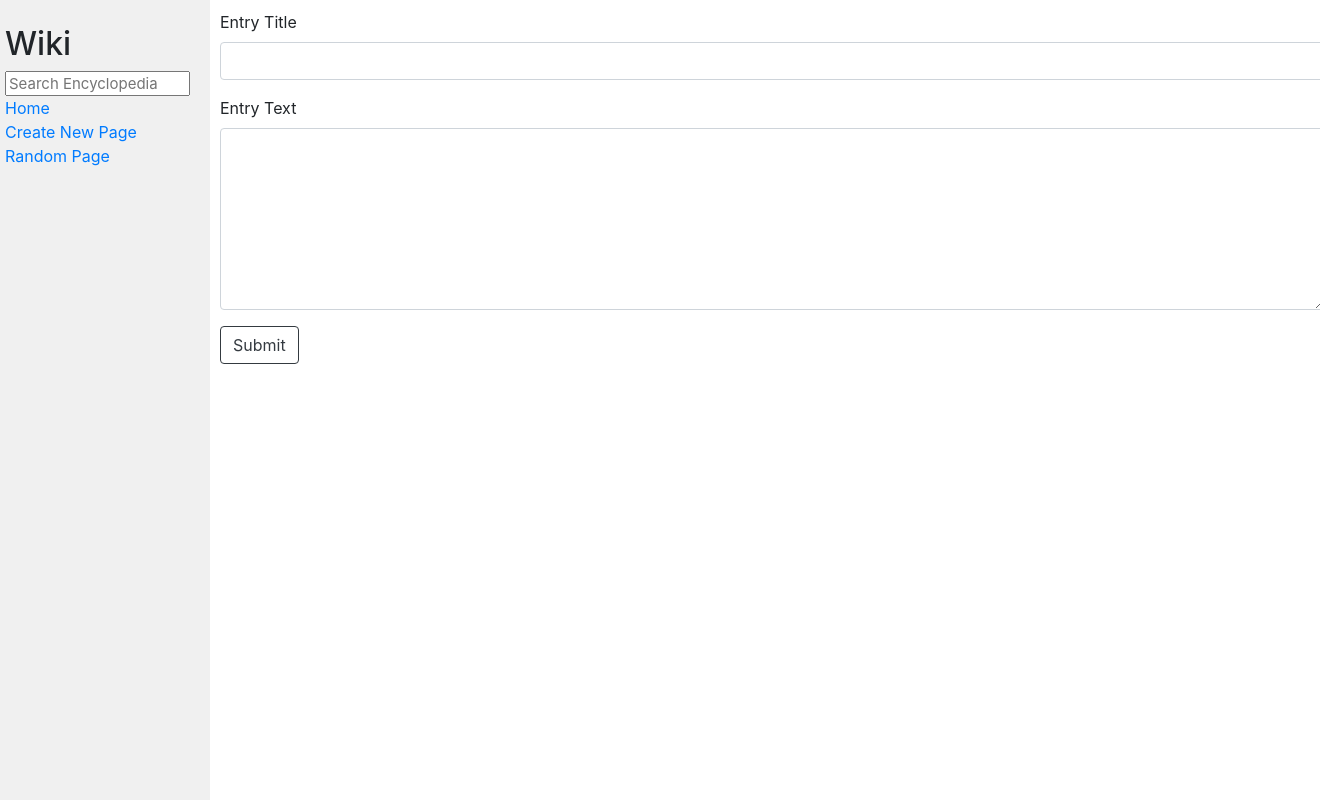
After one commit to AmmarCode/wiki-CS50-project1, a Django app: page /new in a window 1320 px wide; the page is wider, and only the part inside the window is pictured. The commit adds this page. Run offline with Django 3.2, Linux system fonts and the light colour scheme; some libraries are stand-ins or nearby versions.

Commit message:
Feat: Add Creat & Save New Entry

```diff
--- a/encyclopedia/templates/encyclopedia/layout.html
+++ b/encyclopedia/templates/encyclopedia/layout.html
@@ -19,7 +19,7 @@
                     <a href="{% url 'index' %}">Home</a>
                 </div>
                 <div>
-                    <a href="#">Create New Page</a>
+                    <a href="{% url 'new' %}">Create New Page</a>
                 </div>
                 <div>
                    <a href="#" >Random Page</a>
--- /dev/null
+++ b/encyclopedia/templates/encyclopedia/new.html
@@ -0,0 +1,19 @@
+{% extends "encyclopedia/layout.html" %}
+ {% block title %}
+    New Entry
+ {% endblock %}
+
+ {% block body %}
+    <form action="{% url 'save' %}" method="POST">
+        {% csrf_token %}
+        <div class="form-group">
+            <label for="exampleFormControlInput1">Entry Title</label>
+            <input type="text" name="title" class="form-control" id="exampleFormControlInput1" autocomplete="off">
+        </div>
+        <div class="form-group">
+            <label for="exampleFormControlTextarea1">Entry Text</label>
+            <textarea class="form-control" name="text" id="exampleFormControlTextarea1" rows="7" autocomplete="off"></textarea>
+        </div>
+        <button type="submit" class="btn btn-outline-dark">Submit</button>
+    </form>
+ {% endblock %}
--- a/encyclopedia/urls.py
+++ b/encyclopedia/urls.py
@@ -4,5 +4,7 @@ from . import views
 
 urlpatterns = [
     path("", views.index, name="index"),
-    path("wiki/<str:entry>/", views.entry, name="entry")
+    path("wiki/<str:entry>/", views.entry, name="entry"),
+    path("new", views.new, name='new'),
+    path("save", views.save, name='save')
 ]
--- a/encyclopedia/views.py
+++ b/encyclopedia/views.py
@@ -26,3 +26,21 @@ def entry(request, entry):
             "entry": converted_entry,
             "entry_title": entry.upper()
         })
+
+def new(request):
+    return render(request, "encyclopedia/new.html")
+
+def save(request):
+    if request.method == 'POST':
+        input_title = request.POST['title']
+        input_text = request.POST['text']
+        entries = util.list_entries()
+        if input_title in entries:
+            return render(request, 'encyclopedia/entry_exists')
+        else:
+            util.save_entry(input_title, input_text)
+            converted_entry = convert_to_html(input_title)
+            return render(request, "encyclopedia/entry.html", {
+                "entry": converted_entry,
+                "entry_title": input_title
+            })
```
Also changed, not shown: encyclopedia/templates/encyclopedia/entry_exists.html (added, +9 -0 lines).
